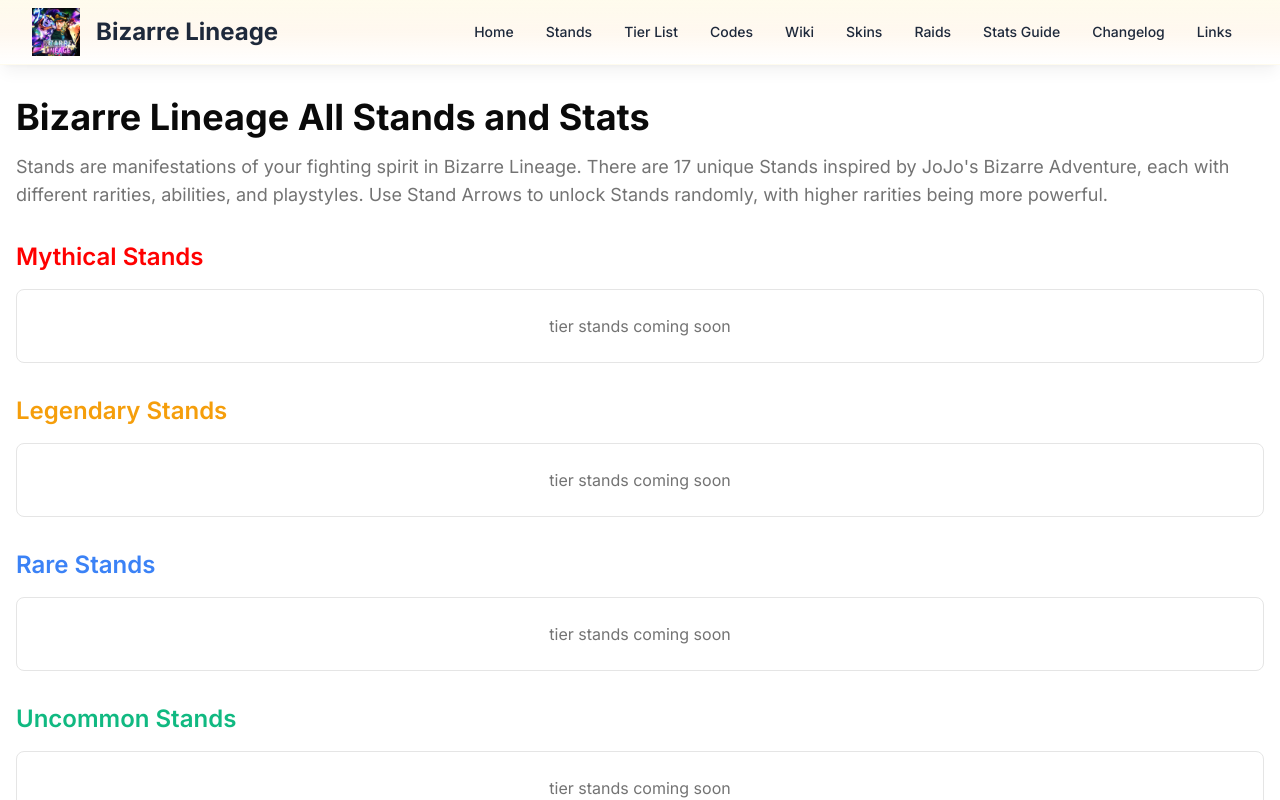
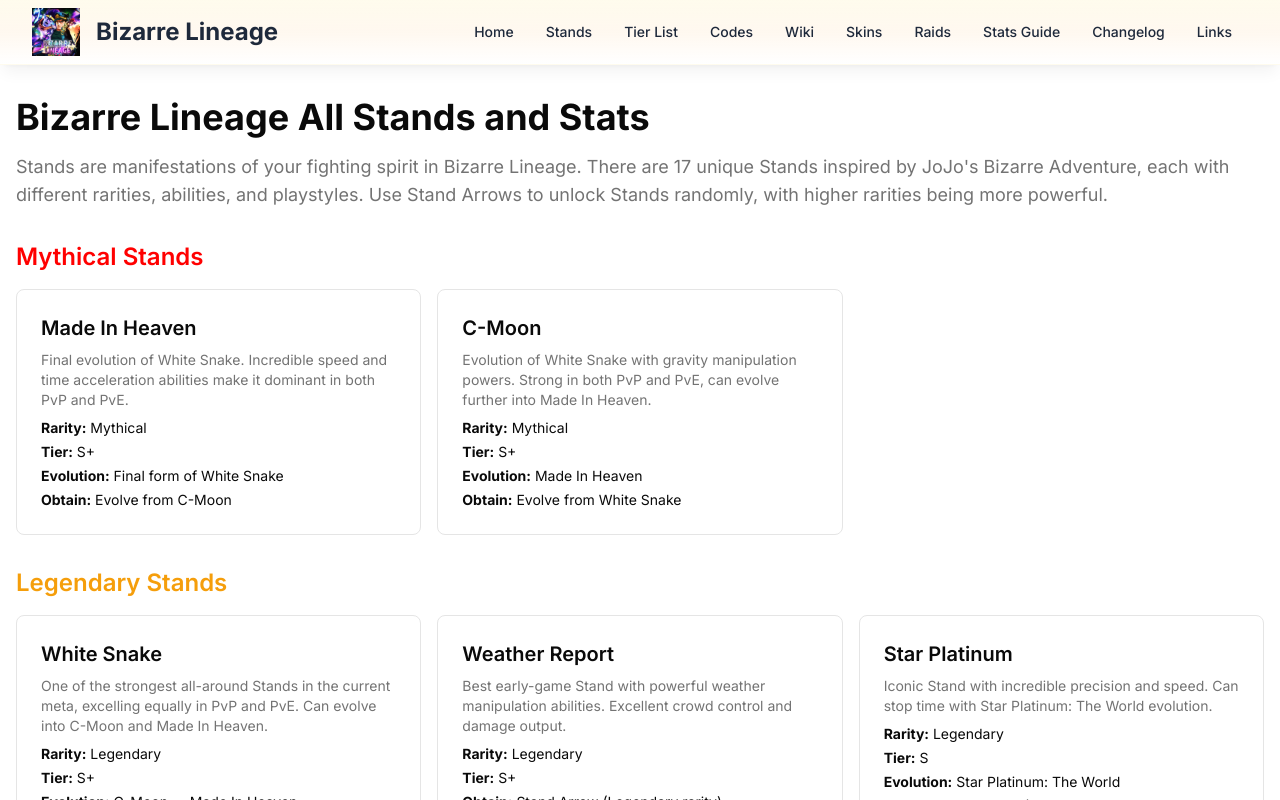
Before and after one commit to oumingyu-224/bizarre-lineage, a Next.js app: page /stands in a window 1280 px wide. Shown: the top 800 px of the page. Built offline with nearby package versions, Linux system fonts and the light colour scheme.

Commit message:
first commit

```diff
--- a/app/page.tsx
+++ b/app/page.tsx
@@ -24,19 +24,6 @@
         <p className="text-lg text-muted-foreground mb-8 max-w-3xl mx-auto">
           {homeContent.hero.description}
         </p>
-
-        {/* YouTube Video Embed */}
-        <div className="mb-8 flex justify-center">
-          <iframe
-            width="560"
-            height="315"
-            src="https://www.youtube.com/embed/aU_TonQzrXQ?si=uxOFBiZGcNGEeVqx&start=1"
-            title="YouTube video player"
-            allow="accelerometer; autoplay; clipboard-write; encrypted-media; gyroscope; picture-in-picture; web-share"
-            className="rounded-lg shadow-lg max-w-full"
-            style={{ aspectRatio: '16/9' }}
-          />
-        </div>
 
         <div className="flex gap-4 justify-center">
           <Link
--- a/app/stands/page.tsx
+++ b/app/stands/page.tsx
@@ -1,6 +1,6 @@
 import { Metadata } from 'next';
 import { standsContent } from '@/content/pages/stands';
-import { getStandsByTier } from '@/data/stands';
+import { getStandsByRarityCategory } from '@/data/stands';
 
 export const metadata: Metadata = {
   title: standsContent.seo.title,
@@ -20,7 +20,7 @@
       {/* Stand Categories */}
       <div className="grid gap-8">
         {standsContent.categories.map((category) => {
-          const stands = getStandsByTier(category.tier);
+          const stands = getStandsByRarityCategory(category.rarity);
           return (
             <section key={category.id}>
               <h2 className="text-2xl font-semibold mb-4" style={{ color: category.color }}>
@@ -43,7 +43,7 @@
                 ) : (
                   <div className="bg-card p-6 rounded-lg border col-span-full">
                     <p className="text-center text-muted-foreground">
-                      {category.tier} tier stands coming soon
+                      {category.rarity} tier stands coming soon
                     </p>
                   </div>
                 )}
--- a/data/stands.ts
+++ b/data/stands.ts
@@ -335,3 +335,7 @@
 export function getStandById(id: string): Stand | undefined {
   return standsData.find(stand => stand.id === id);
 }
+
+export function getStandsByRarityCategory(rarity: string): Stand[] {
+  return standsData.filter(stand => stand.rarity === rarity);
+}
```
